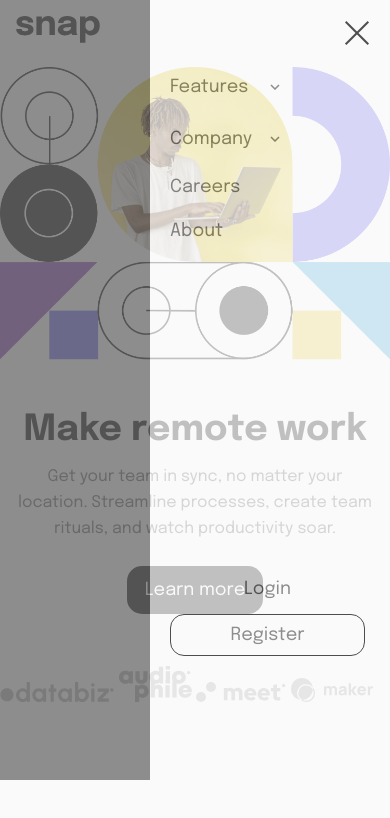
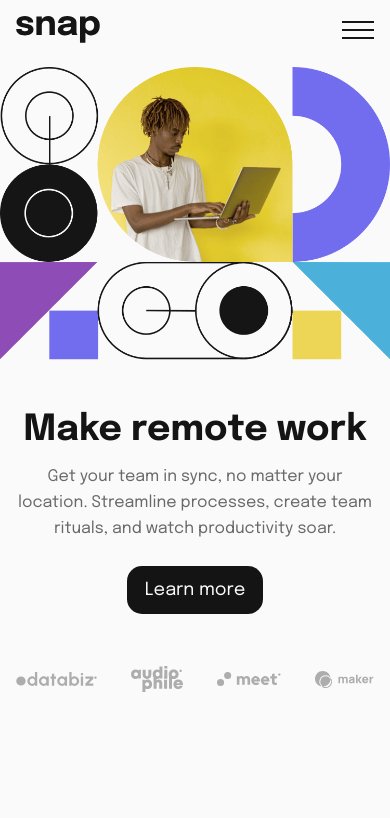
Before and after one commit to FlorAccastelli/landing-page, a plain HTML site: page index.html in a window 390 px wide. Drawn offline with Linux system fonts and the light colour scheme.

Commit message:
functionalities hamburger-menu and close-button

```diff
--- a/index.html
+++ b/index.html
@@ -10,12 +10,12 @@
 <body>
   <header>
     <img src="./images/logo.svg" alt="logo">
-    <img class="hamburger-menu" src="./images/icon-menu.svg" alt="menu">
-    <nav>
-      <div class="back">
+    <img id="hamburger-menu" class="hamburger-menu" src="./images/icon-menu.svg" alt="menu">
+    <nav id="navbar">
+      <div class="back"></div>
       <div class="front">
         <div class="close-img-container">
-            <img id="close-btn" src="./images/icon-close-menu.svg" alt="">
+          <img id="close-btn" src="./images/icon-close-menu.svg" alt="icon-close">
         </div>
         <ul>
             <li>
@@ -55,7 +55,6 @@
           <button class="register-btn">Register</button>
         </div>
       </div>
-      </div>
     </nav>
   </header>
 
@@ -66,10 +65,10 @@
         create team rituals, and watch productivity soar.</p>
       <button>Learn more</button>
       <div class="logos-container">
-        <img src="./images/client-databiz.svg" alt="databiz logo">
-        <img src="./images/client-audiophile.svg" alt="audiophile logo">
-        <img src="./images/client-meet.svg" alt="meet logo">
-        <img src="./images/client-maker.svg" alt="maker logo">
+        <img class="databiz" src="./images/client-databiz.svg" alt="databiz logo">
+        <img class="audio" src="./images/client-audiophile.svg" alt="audiophile logo">
+        <img class="meet" src="./images/client-meet.svg" alt="meet logo">
+        <img class="maker" src="./images/client-maker.svg" alt="maker logo">
       </div>
     </section>
     <picture>
@@ -78,5 +77,6 @@
       <img class="hero-image" src="./images/image-hero-mobile.png" alt="hero image">
     </picture>
   </main>
+  <script src="./main.js"></script>
 </body>
 </html>
--- /dev/null
+++ b/main.js
@@ -0,0 +1,11 @@
+const hamburgerMenu = document.querySelector('#hamburger-menu');
+const navbar = document.querySelector('#navbar')
+const closeBtn = document.querySelector('#close-btn')
+
+hamburgerMenu.addEventListener('click', () => {
+    navbar.style.display = 'block';
+})
+
+closeBtn.addEventListener('click', () => {
+    navbar.style.display = 'none';
+})
--- a/styles.css
+++ b/styles.css
@@ -39,11 +39,12 @@ header {
 }
 
 header .hamburger-menu {
-    display: none;
+    /* display: none; */
+    cursor: pointer;
 }
 
 header nav{
-    /* display: none; */
+    display: none;
     color: var(--Medium-Gray);
 }
 
@@ -62,6 +63,7 @@ header nav .front {
     width: 240px;
     position: absolute;
     right: 0;
+    top: 0;
     height: 780px;
     padding: 20px;
 }
@@ -154,6 +156,26 @@ header nav .register-btn {
     border: 1px solid var(--Almost-Black);
  }
 
-/*  main .logos-container {
+ main .logos-container {
+    display: flex;
+    align-items: center;
+    justify-content: space-between;
+    padding: 0 16px;
+    margin-bottom: 96px;
+ }
 
- } */
+ main .databiz {
+    width: 81px;
+ }
+
+ main .audio {
+    width: 52px;
+ }
+
+ main .meet {
+    width: 64px;
+ }
+
+ main .maker {
+    width: 59px;
+ }
```
Lines whose indentation alone changed are shown as unchanged.
